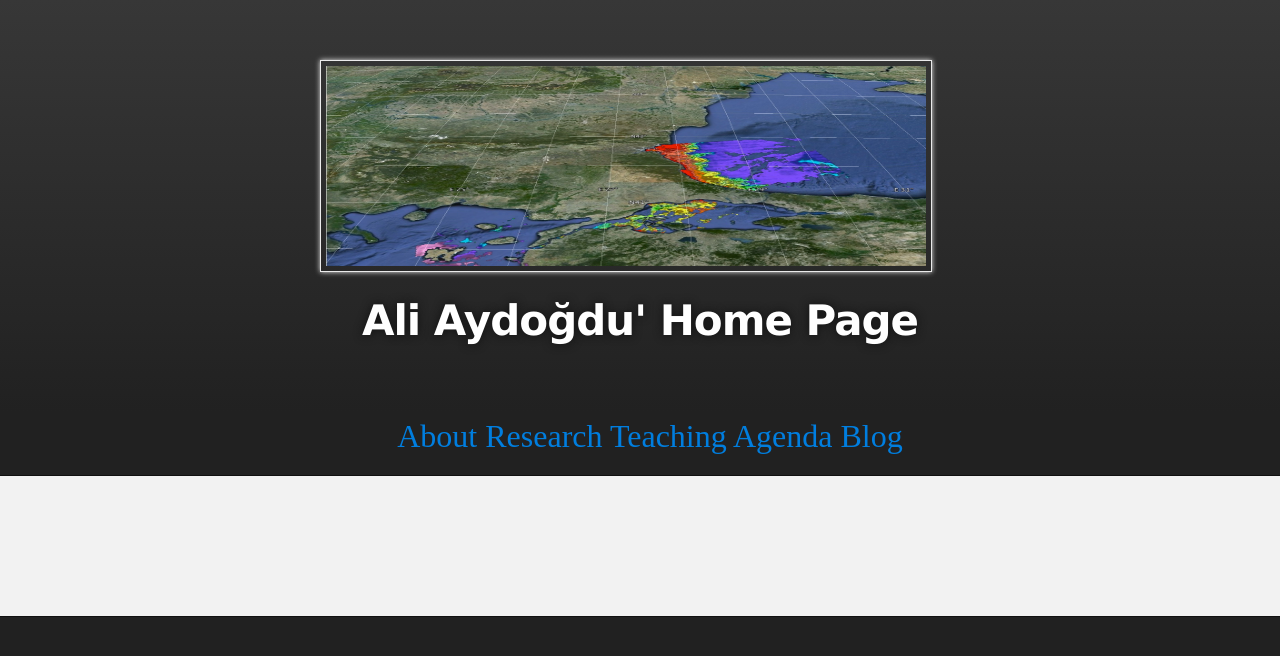
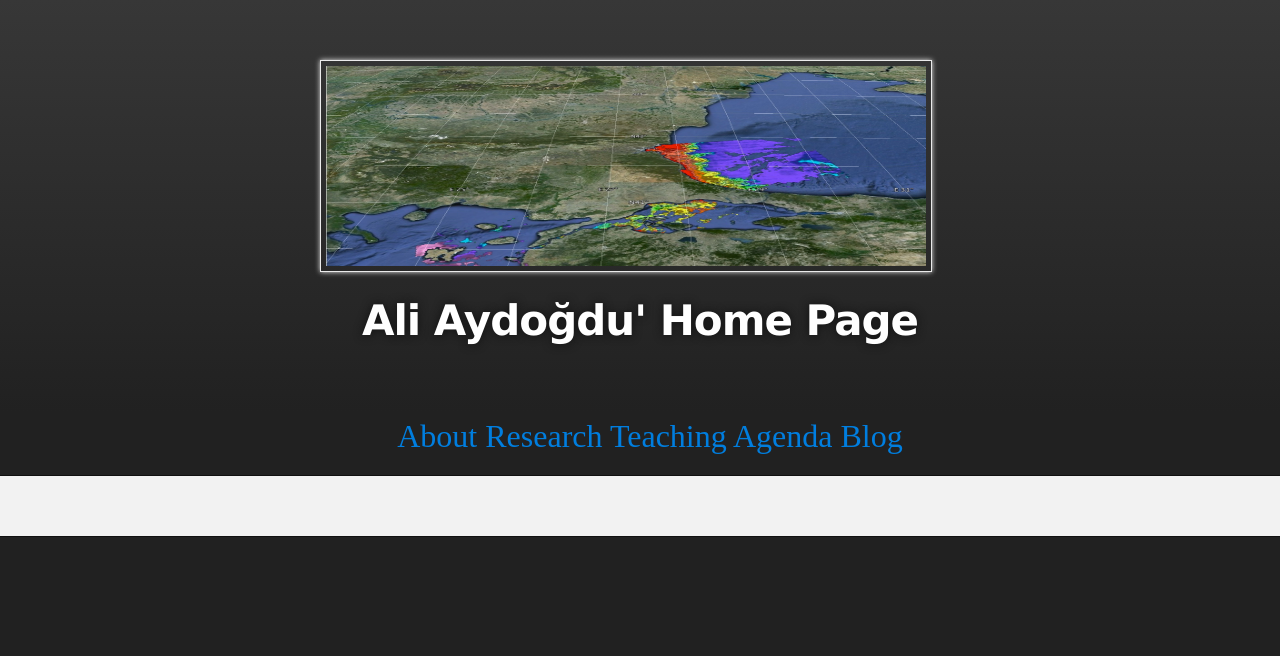
Before and after one commit to aydogduali/aydogduali.github.io, a Jekyll site: the page built from research/index.md, in a window 1280 px wide. Shown: the top 656 px of the page. Built offline with Jekyll 4.4.1, drawn with Linux system fonts in a browser that asks for light colours; the repository's description, which GitHub fills in, is left out.

Commit message:
change layout

```diff
--- a/_layouts/default.html
+++ b/_layouts/default.html
@@ -16,8 +16,6 @@
     text-align: center;
     }
    #main_content {
-    max-width: 60%;
-    margin: 80px 100px 0 200px;;
     font-size: 1.4em;
     text-align: justify;
     }
```
